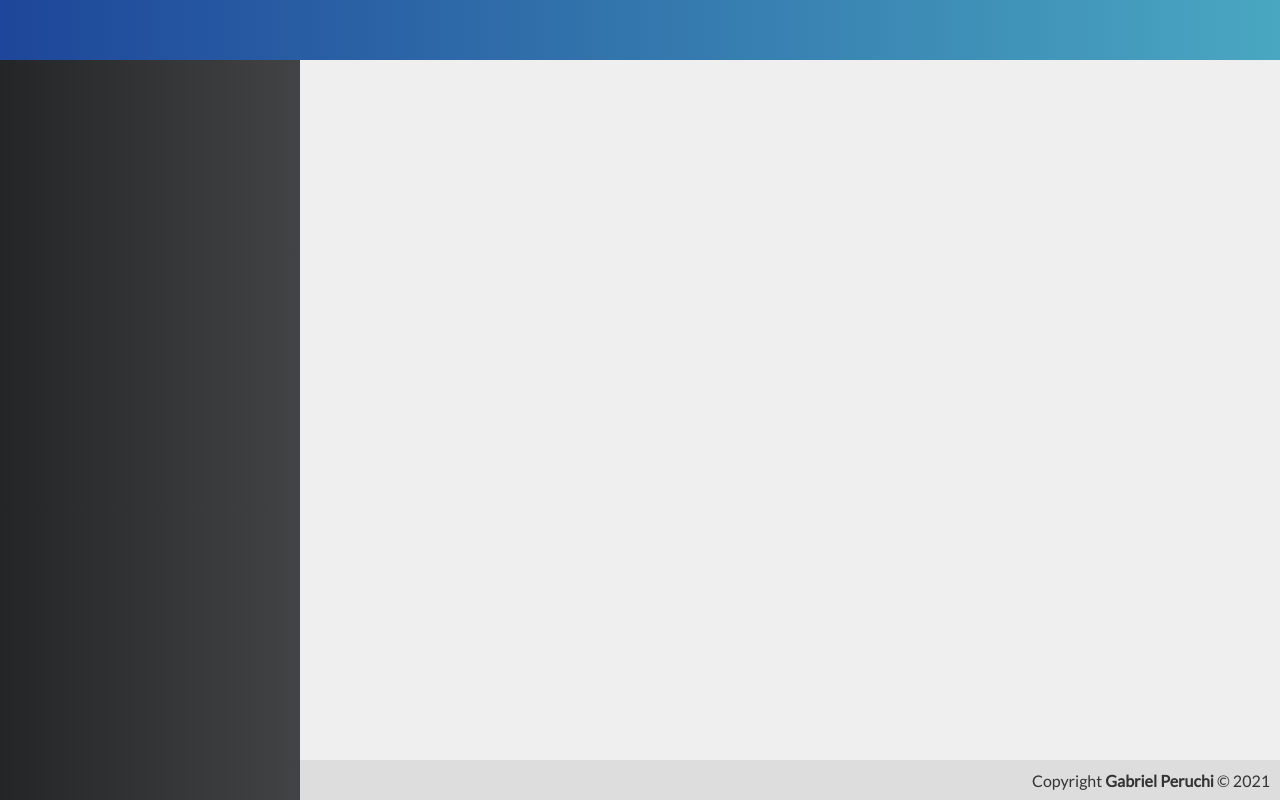
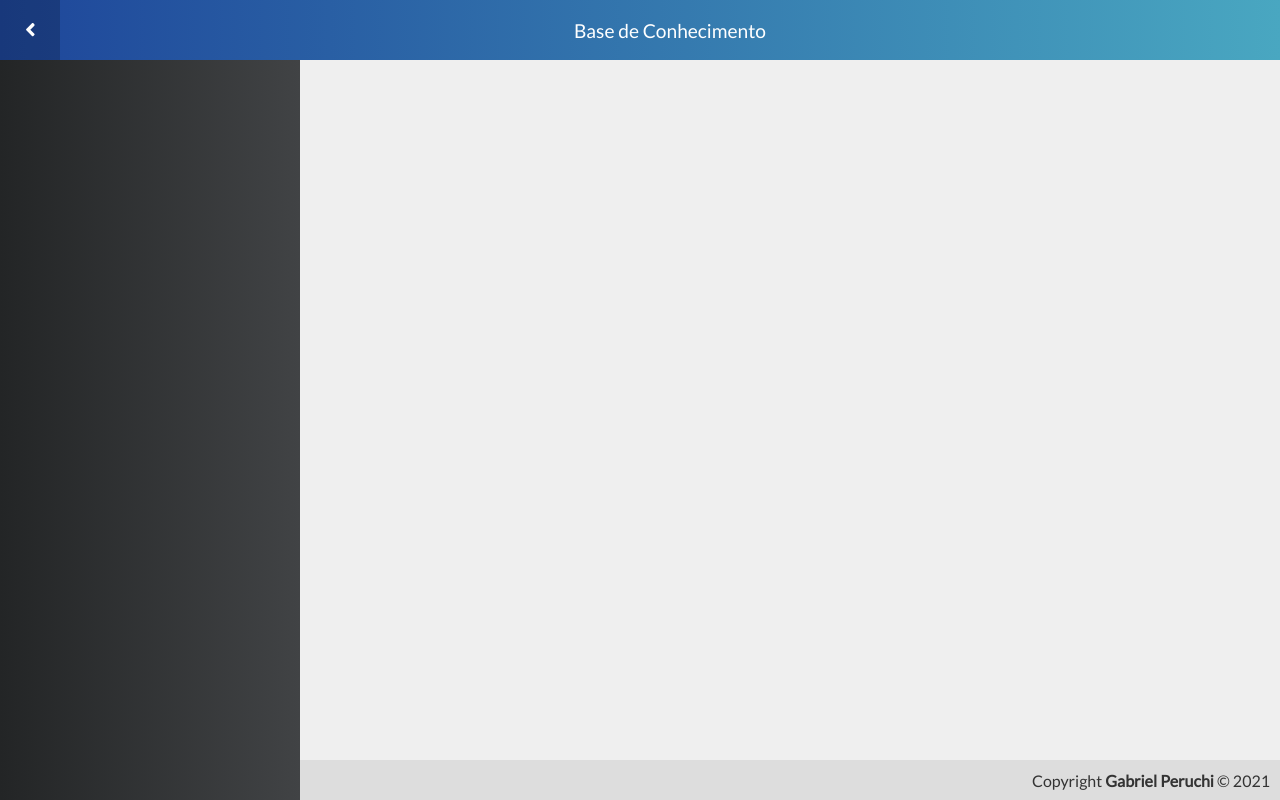
Before and after one commit to gabriel-peruchi/base-conhecimento, a Vue app in the folder frontend/: page / in a window 1280 px wide. Built offline with nearby package versions, Linux system fonts and the light colour scheme.

Commit message:
Add Header Styles

```diff
--- a/frontend/package.json
+++ b/frontend/package.json
@@ -8,6 +8,11 @@
     "lint": "vue-cli-service lint"
   },
   "dependencies": {
+    "@fortawesome/fontawesome-svg-core": "^1.2.36",
+    "@fortawesome/free-brands-svg-icons": "^5.15.4",
+    "@fortawesome/free-regular-svg-icons": "^5.15.4",
+    "@fortawesome/free-solid-svg-icons": "^5.15.4",
+    "@fortawesome/vue-fontawesome": "^3.0.0-4",
     "core-js": "^3.6.5",
     "vue": "^3.0.0",
     "vue-router": "^4.0.0-0",
--- a/frontend/src/App.vue
+++ b/frontend/src/App.vue
@@ -1,6 +1,6 @@
 <template>
   <div class="app">
-    <Header />
+    <Header title="Base de Conhecimento" :hideToggle="false" />
     <Menu />
     <Content />
     <Footer />
--- a/frontend/src/components/template/Header.vue
+++ b/frontend/src/components/template/Header.vue
@@ -1,12 +1,43 @@
 <template>
-  <header class="header"></header>
+  <header class="header">
+    <a class="toggle">
+      <font-awesome-icon
+        v-if="!hideToggle"
+        size="lg"
+        :icon="icon"
+        @click="toggleMenu"
+      />
+    </a>
+    <h1 class="title">
+      {{ title }}
+    </h1>
+  </header>
 </template>
 
 <script>
 import { defineComponent } from 'vue'
 
 export default defineComponent({
-  name: 'Header'
+  name: 'Header',
+
+  props: {
+    title: {
+      type: String
+    },
+    hideToggle: {
+      type: Boolean
+    }
+  },
+
+  computed: {
+    icon () {
+      return 'angle-left'
+    }
+  },
+
+  methods: {
+    toggleMenu () {}
+  }
 })
 </script>
 
@@ -19,4 +50,34 @@ export default defineComponent({
   justify-content: center;
   align-items: center;
 }
+
+.title {
+  font-size: 1.2rem;
+  color: white;
+  font-weight: 100;
+  flex-grow: 1;
+  text-align: center;
+}
+
+.title a {
+  color: white;
+  text-decoration: none;
+}
+
+header.header > a.toggle {
+  width: 60px;
+  height: 100%;
+  color: white;
+  justify-self: flex-start;
+  text-decoration: none;
+  cursor: pointer;
+
+  display: flex;
+  justify-content: center;
+  align-items: center;
+}
+
+header.header > a.toggle:hover {
+  background-color: rgba(0, 0, 0, 0.2);
+}
 </style>
--- a/frontend/src/main.ts
+++ b/frontend/src/main.ts
@@ -1,9 +1,20 @@
 import { createApp } from 'vue'
+import { library } from '@fortawesome/fontawesome-svg-core'
+import { faAngleLeft } from '@fortawesome/free-solid-svg-icons'
+import { FontAwesomeIcon } from '@fortawesome/vue-fontawesome'
+
 import App from './App.vue'
 import router from './router'
 import store from './store'
 
-createApp(App)
+library.add(faAngleLeft)
+
+const app = createApp(App)
+
+app
   .use(store)
   .use(router)
-  .mount('#app')
+
+app.component('font-awesome-icon', FontAwesomeIcon)
+
+app.mount('#app')
```
Also changed, not shown: 1 other file (tests, documents, lock files or other folders).
